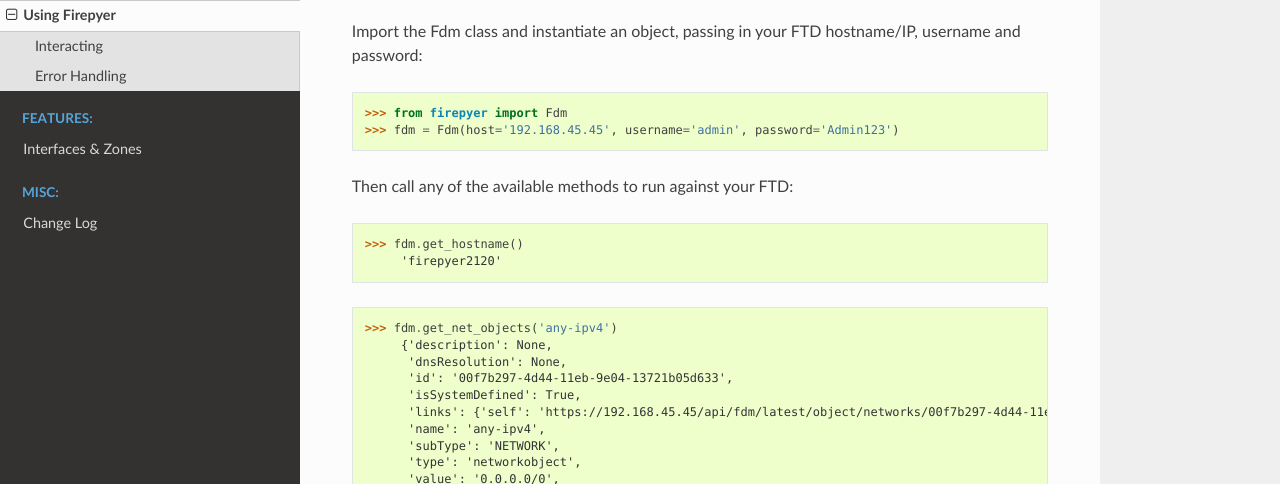
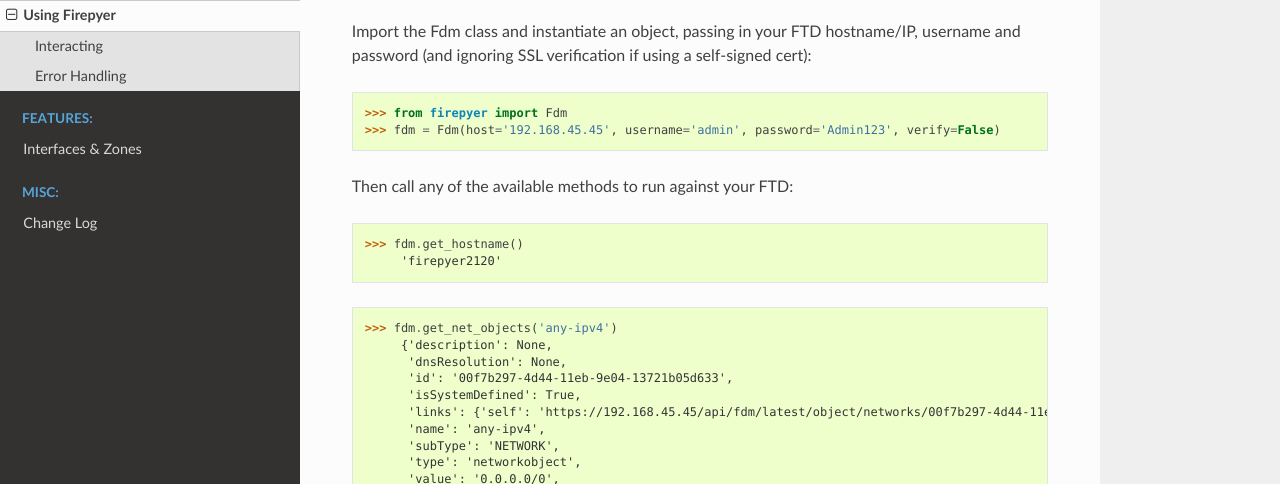
Before and after one commit to certanet/firepyer, a Sphinx documentation site: the page built from docs/using.rst, in a window 1280 px wide and 900 px high, cut to the strip 416-900 px from the top of the window. Built offline with Sphinx 7.4.7 and the Read the Docs theme 2.0.0, drawn with Linux system fonts in a browser that asks for light colours; pages that are not in the unit, such as notebooks, are missing from menus.

```diff
--- a/docs/using.rst
+++ b/docs/using.rst
@@ -11,10 +11,10 @@ Authentication is taken care of transparently when calling a method, so this doe
 
 .. autoclass:: Fdm
 
-Import the Fdm class and instantiate an object, passing in your FTD hostname/IP, username and password:
+Import the Fdm class and instantiate an object, passing in your FTD hostname/IP, username and password (and ignoring SSL verification if using a self-signed cert):
 
     >>> from firepyer import Fdm
-    >>> fdm = Fdm(host='192.168.45.45', username='admin', password='Admin123')
+    >>> fdm = Fdm(host='192.168.45.45', username='admin', password='Admin123', verify=False)
 
 Then call any of the available methods to run against your FTD:
 
```
Also changed, not shown: README.md (+2 -2 lines).
